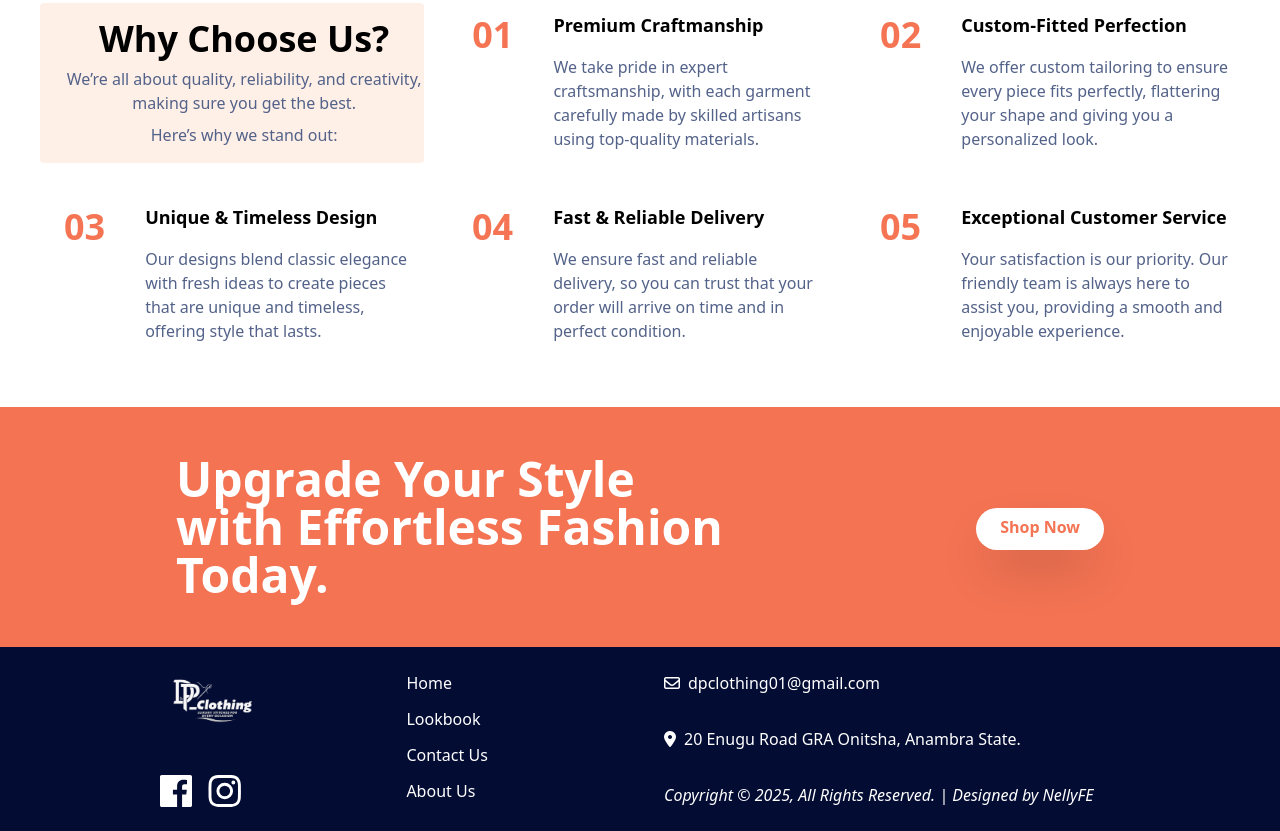
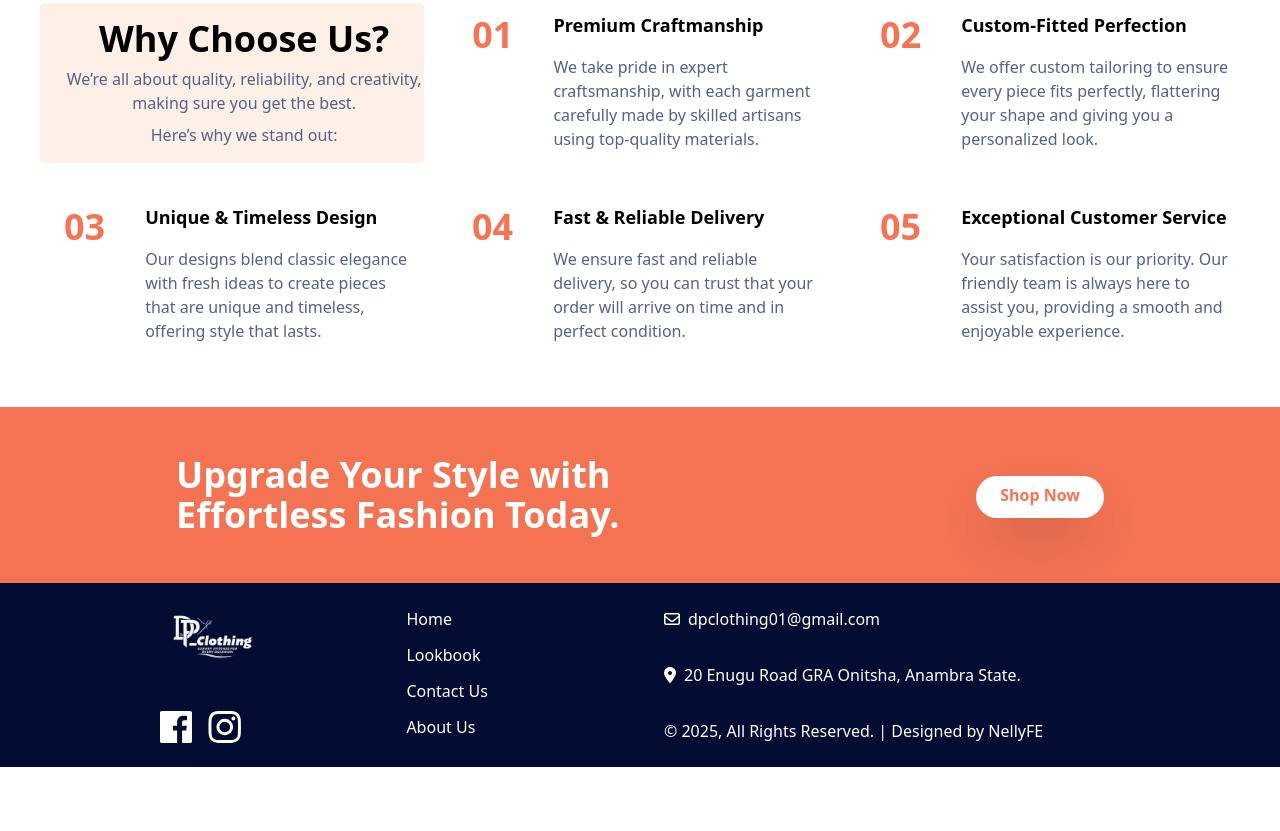
Before and after one commit to NellyFE/Dp_Clothing, a website: page index.html in a window 1280 px wide. Shown: the part 3243-4074 px from the top of the page. After the commit the page ends 4010 px from the top, so only its background shows below. Drawn offline with nearby package versions, Linux system fonts and the light colour scheme.

Commit message:
link change

```diff
--- a/index.html
+++ b/index.html
@@ -753,7 +753,7 @@
       >
         <!-- heading -->
         <h2
-          class="text-3xl md:text-5xl font-bold leading-tight text-center text-white md:text-4xl md:max-w-xl md:text-left"
+          class="text-3xl font-bold leading-tight text-center text-white md:text-4xl md:max-w-xl md:text-left"
         >
           Upgrade Your Style with Effortless Fashion Today.
         </h2>
@@ -834,17 +834,27 @@
           </div>
 
           <div class="hidden text-white md:block">
-            <i
-              >Copyright &copy; 2025, All Rights Reserved. | <a href="https://www.linkedin.com/in/makuochukwu" class="cursor-pointer"> Designed by NellyFE </a>
-
+            <i></i>
+              &copy; 2025, All Rights Reserved. |
+              <a
+                href="https://www.linkedin.com/in/makuochukwu"
+                class="cursor-pointer"
+              >
+                Designed by NellyFE
+              </a>
             </i>
           </div>
         </div>
       </div>
 
       <div class="block text-center text-white md:hidden">
-        <span>Copyright &copy; 2025, All Rights Reserved. |</span>
-        <a href="https://www.linkedin.com/in/makuochukwu" class="cursor-pointer"> Designed by NellyFE </a>
+        <span> &copy; 2025, All Rights Reserved. |</span>
+        <a
+          href="https://www.linkedin.com/in/makuochukwu"
+          class="cursor-pointer"
+        >
+          Designed by NellyFE
+        </a>
       </div>
     </footer>
 
```
